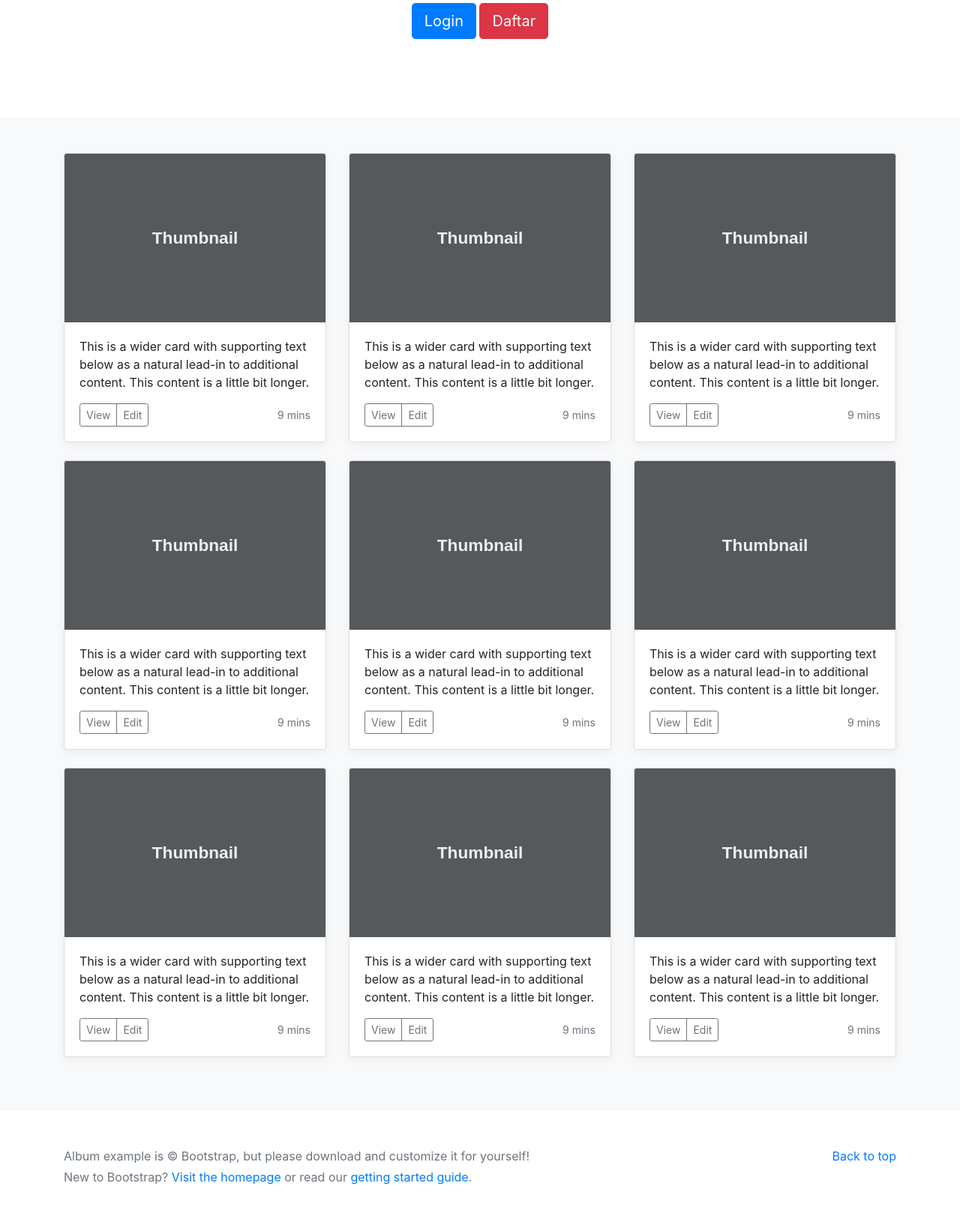
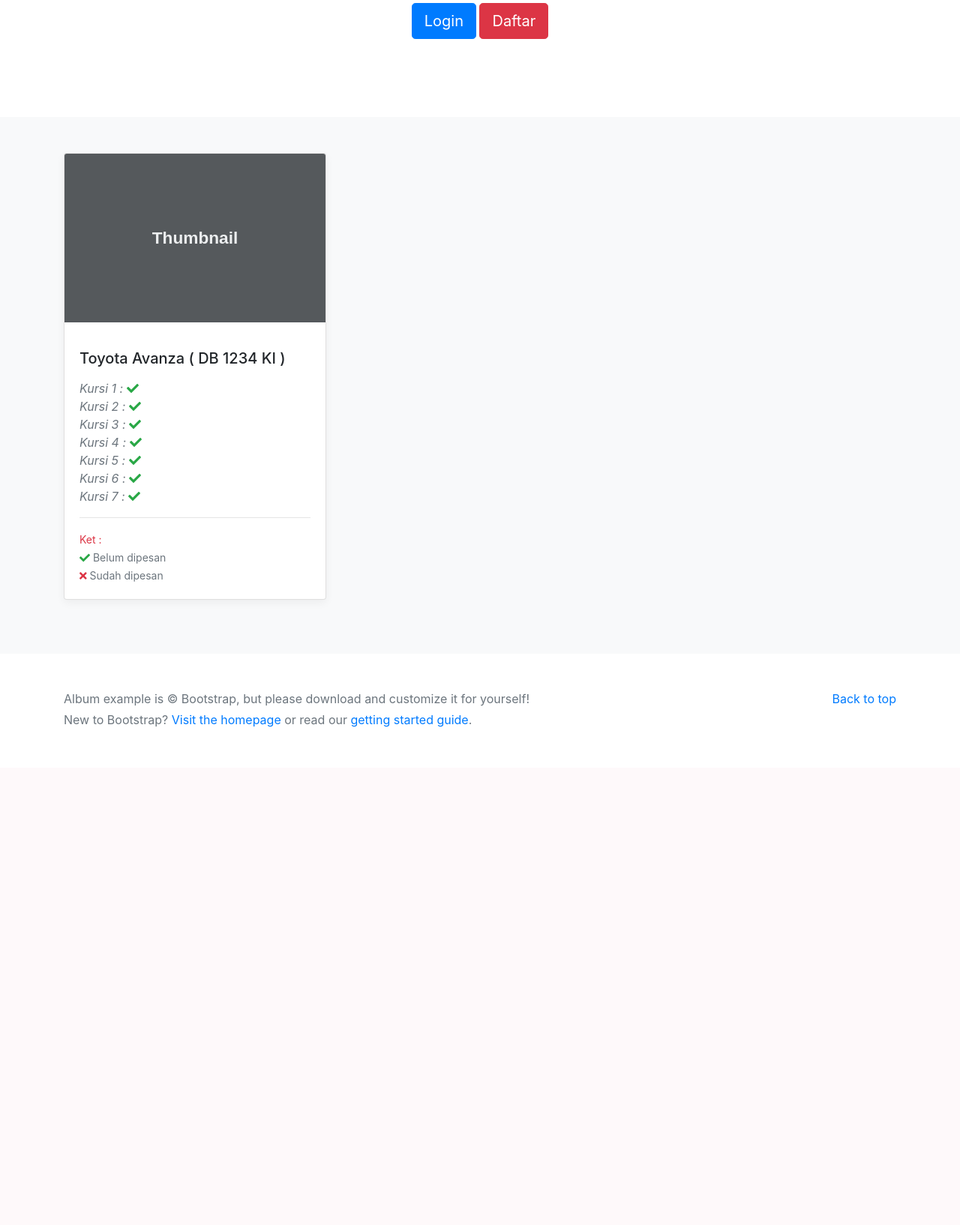
Before and after one commit to akhdede/project_rental, a CodeIgniter app: page /database/ in a window 1280 px wide. Shown: the part 288-1922 px from the top of the page at 75% size. After the commit the page ends 1258 px from the top, so only its background shows below. Run offline with CodeIgniter, Linux system fonts and the light colour scheme; data comes from the database, SQL or seed files in the repository; both versions use the stored data as it was after the commit; some libraries are stand-ins or nearby versions.

Commit message:
update on 12-04-2018@23.48pm

```diff
--- a/application/config/autoload.php
+++ b/application/config/autoload.php
@@ -58,7 +58,7 @@ $autoload['packages'] = array();
 |
 |	$autoload['libraries'] = array('user_agent' => 'ua');
 */
-$autoload['libraries'] = array();
+$autoload['libraries'] = array('database', 'session');
 
 /*
 | -------------------------------------------------------------------
--- a/application/controllers/Welcome.php
+++ b/application/controllers/Welcome.php
@@ -3,10 +3,18 @@ defined('BASEPATH') OR exit('No direct script access allowed');
 
 class Welcome extends CI_Controller {
 
+    public function __construct()
+    {
+        parent::__construct();
+        $this->load->model('welcome_model');
+    }
+
 	public function index()
 	{
         $data = array(
-            'content' => 'welcome_message'
+            'content' => 'welcome_message',
+            'mobil_tersedia' => $this->welcome_model->mobil_tersedia(),
+            'kursi_tersedia' => $this->welcome_model->kursi_tersedia()
         );
 		$this->load->view('layouts/wrapper', $data);
 	}
--- /dev/null
+++ b/application/models/Welcome_model.php
@@ -0,0 +1,16 @@
+<?php
+
+class Welcome_model extends CI_Model {
+
+    public function mobil_tersedia()
+    {
+        $sql = $this->db->query('SELECT plat_nomor, merek, tanggal FROM mobil_tersedia' );
+        return $sql->result();
+    }
+
+    public function kursi_tersedia()
+    {
+        $sql = $this->db->query('SELECT plat_nomor, nomor_kursi, status_order FROM kursi_tersedia' );
+        return $sql->result();
+    }
+}
--- a/application/views/welcome_message.php
+++ b/application/views/welcome_message.php
@@ -1,3 +1,4 @@
+<!-- ========================================== start of header ========================================== -->
 <header>
     <div class="collapse bg-danger" id="navbarHeader">
         <div class="container">
@@ -27,9 +28,13 @@
         </div>
     </div>
 </header>
+<!-- ========================================== end of header ========================================== -->
+
+<!-- ========================================== start of main ========================================== -->
 
 <main role="main">
 
+    <!-- start jumbotron -->
     <section class="jumbotron text-center">
         <div class="container">
             <h1 class="jumbotron-heading">Selamat datang</h1>
@@ -40,153 +45,45 @@
             </p>
         </div>
     </section>
+    <!-- end jumbotron -->
 
     <div class="album py-5 bg-light">
         <div class="container">
+            <div class="row">
 
-	  <div class="row">
+                <!-- start album -->
+                <?php foreach($mobil_tersedia as $mt){ ?>
                     <div class="col-md-4">
                         <div class="card mb-4 box-shadow">
                             <img class="card-img-top" data-src="holder.js/100px225?theme=thumb&bg=55595c&fg=eceeef&text=Thumbnail" alt="Card image cap">
                             <div class="card-body">
-			  <p class="card-text">This is a wider card with supporting text below as a natural lead-in to additional content. This content is a little bit longer.</p>
-			  <div class="d-flex justify-content-between align-items-center">
-				<div class="btn-group">
-				  <button type="button" class="btn btn-sm btn-outline-secondary">View</button>
-				  <button type="button" class="btn btn-sm btn-outline-secondary">Edit</button>
-				</div>
-				<small class="text-muted">9 mins</small>
+                                <p class="card-text font-weight-bold text-secondary">
+                                    <h5><?php echo $mt->merek.' ( '.$mt->plat_nomor.' ) '; ?></h5>
+                                </p>
+                                <?php foreach($kursi_tersedia as $kt){ ?>
+                                    <?php if($mt->plat_nomor == $kt->plat_nomor){ ?>
+                                        <?php echo '<span class="font-italic text-secondary"> Kursi '.$kt->nomor_kursi.' : </span>'; ?><?php if($kt->status_order == 0) echo '<span class="fa fa-check text-success"></span>'; else  echo '<span class="fa fa-times text-danger"></span>' ; ?><br />
+                                    <?php  } ?>
+                                <?php  } ?>
+                                <hr>
+                                <small class="text-muted">
+                                    <span class="text-danger">Ket :</span><br />
+                                    <span class="fa fa-check text-success"></span> Belum dipesan<br />
+                                    <span class="fa fa-times text-danger"></span> Sudah dipesan
+                                </small>
                             </div>
                         </div>
                     </div>
-		</div>
-		<div class="col-md-4">
-		  <div class="card mb-4 box-shadow">
-			<img class="card-img-top" data-src="holder.js/100px225?theme=thumb&bg=55595c&fg=eceeef&text=Thumbnail" alt="Card image cap">
-			<div class="card-body">
-			  <p class="card-text">This is a wider card with supporting text below as a natural lead-in to additional content. This content is a little bit longer.</p>
-			  <div class="d-flex justify-content-between align-items-center">
-				<div class="btn-group">
-				  <button type="button" class="btn btn-sm btn-outline-secondary">View</button>
-				  <button type="button" class="btn btn-sm btn-outline-secondary">Edit</button>
-				</div>
-				<small class="text-muted">9 mins</small>
-			  </div>
-			</div>
-		  </div>
-		</div>
-		<div class="col-md-4">
-		  <div class="card mb-4 box-shadow">
-			<img class="card-img-top" data-src="holder.js/100px225?theme=thumb&bg=55595c&fg=eceeef&text=Thumbnail" alt="Card image cap">
-			<div class="card-body">
-			  <p class="card-text">This is a wider card with supporting text below as a natural lead-in to additional content. This content is a little bit longer.</p>
-			  <div class="d-flex justify-content-between align-items-center">
-				<div class="btn-group">
-				  <button type="button" class="btn btn-sm btn-outline-secondary">View</button>
-				  <button type="button" class="btn btn-sm btn-outline-secondary">Edit</button>
-				</div>
-				<small class="text-muted">9 mins</small>
-			  </div>
-			</div>
-		  </div>
-		</div>
-
-		<div class="col-md-4">
-		  <div class="card mb-4 box-shadow">
-			<img class="card-img-top" data-src="holder.js/100px225?theme=thumb&bg=55595c&fg=eceeef&text=Thumbnail" alt="Card image cap">
-			<div class="card-body">
-			  <p class="card-text">This is a wider card with supporting text below as a natural lead-in to additional content. This content is a little bit longer.</p>
-			  <div class="d-flex justify-content-between align-items-center">
-				<div class="btn-group">
-				  <button type="button" class="btn btn-sm btn-outline-secondary">View</button>
-				  <button type="button" class="btn btn-sm btn-outline-secondary">Edit</button>
-				</div>
-				<small class="text-muted">9 mins</small>
-			  </div>
-			</div>
-		  </div>
-		</div>
-		<div class="col-md-4">
-		  <div class="card mb-4 box-shadow">
-			<img class="card-img-top" data-src="holder.js/100px225?theme=thumb&bg=55595c&fg=eceeef&text=Thumbnail" alt="Card image cap">
-			<div class="card-body">
-			  <p class="card-text">This is a wider card with supporting text below as a natural lead-in to additional content. This content is a little bit longer.</p>
-			  <div class="d-flex justify-content-between align-items-center">
-				<div class="btn-group">
-				  <button type="button" class="btn btn-sm btn-outline-secondary">View</button>
-				  <button type="button" class="btn btn-sm btn-outline-secondary">Edit</button>
-				</div>
-				<small class="text-muted">9 mins</small>
-			  </div>
-			</div>
-		  </div>
-		</div>
-		<div class="col-md-4">
-		  <div class="card mb-4 box-shadow">
-			<img class="card-img-top" data-src="holder.js/100px225?theme=thumb&bg=55595c&fg=eceeef&text=Thumbnail" alt="Card image cap">
-			<div class="card-body">
-			  <p class="card-text">This is a wider card with supporting text below as a natural lead-in to additional content. This content is a little bit longer.</p>
-			  <div class="d-flex justify-content-between align-items-center">
-				<div class="btn-group">
-				  <button type="button" class="btn btn-sm btn-outline-secondary">View</button>
-				  <button type="button" class="btn btn-sm btn-outline-secondary">Edit</button>
-				</div>
-				<small class="text-muted">9 mins</small>
-			  </div>
-			</div>
-		  </div>
-		</div>
-
-		<div class="col-md-4">
-		  <div class="card mb-4 box-shadow">
-			<img class="card-img-top" data-src="holder.js/100px225?theme=thumb&bg=55595c&fg=eceeef&text=Thumbnail" alt="Card image cap">
-			<div class="card-body">
-			  <p class="card-text">This is a wider card with supporting text below as a natural lead-in to additional content. This content is a little bit longer.</p>
-			  <div class="d-flex justify-content-between align-items-center">
-				<div class="btn-group">
-				  <button type="button" class="btn btn-sm btn-outline-secondary">View</button>
-				  <button type="button" class="btn btn-sm btn-outline-secondary">Edit</button>
-				</div>
-				<small class="text-muted">9 mins</small>
-			  </div>
-			</div>
-		  </div>
-		</div>
-		<div class="col-md-4">
-		  <div class="card mb-4 box-shadow">
-			<img class="card-img-top" data-src="holder.js/100px225?theme=thumb&bg=55595c&fg=eceeef&text=Thumbnail" alt="Card image cap">
-			<div class="card-body">
-			  <p class="card-text">This is a wider card with supporting text below as a natural lead-in to additional content. This content is a little bit longer.</p>
-			  <div class="d-flex justify-content-between align-items-center">
-				<div class="btn-group">
-				  <button type="button" class="btn btn-sm btn-outline-secondary">View</button>
-				  <button type="button" class="btn btn-sm btn-outline-secondary">Edit</button>
-				</div>
-				<small class="text-muted">9 mins</small>
-			  </div>
-			</div>
-		  </div>
-		</div>
-		<div class="col-md-4">
-		  <div class="card mb-4 box-shadow">
-			<img class="card-img-top" data-src="holder.js/100px225?theme=thumb&bg=55595c&fg=eceeef&text=Thumbnail" alt="Card image cap">
-			<div class="card-body">
-			  <p class="card-text">This is a wider card with supporting text below as a natural lead-in to additional content. This content is a little bit longer.</p>
-			  <div class="d-flex justify-content-between align-items-center">
-				<div class="btn-group">
-				  <button type="button" class="btn btn-sm btn-outline-secondary">View</button>
-				  <button type="button" class="btn btn-sm btn-outline-secondary">Edit</button>
-				</div>
-				<small class="text-muted">9 mins</small>
-			  </div>
-			</div>
-		  </div>
-		</div>
+                <?php } ?>
+                <!-- end album -->
             </div>
         </div>
     </div>
 
 </main>
+<!-- ========================================== end of main ========================================== -->
+
+<!-- ========================================== start of footer ========================================== -->
 
 <footer class="text-muted">
     <div class="container">
@@ -197,3 +94,4 @@
         <p>New to Bootstrap? <a href="../../">Visit the homepage</a> or read our <a href="../../getting-started/">getting started guide</a>.</p>
     </div>
 </footer>
+<!-- ========================================== end of footer ========================================== -->
```
Also changed, not shown: rental.sql (added, +212 -0 lines), 1 other file. Lines whose indentation alone changed are shown as unchanged.
